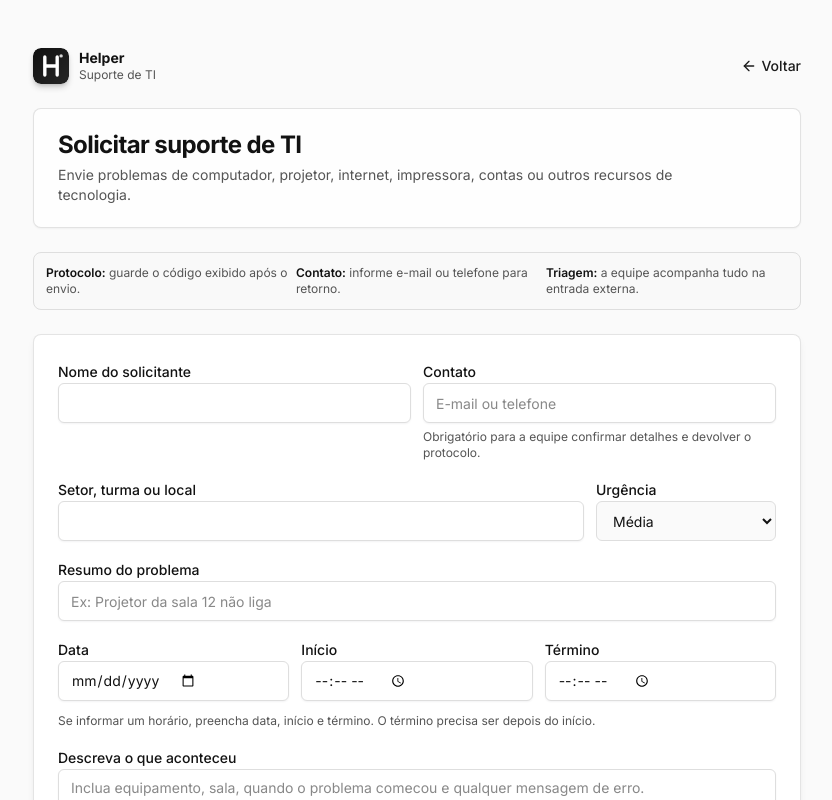
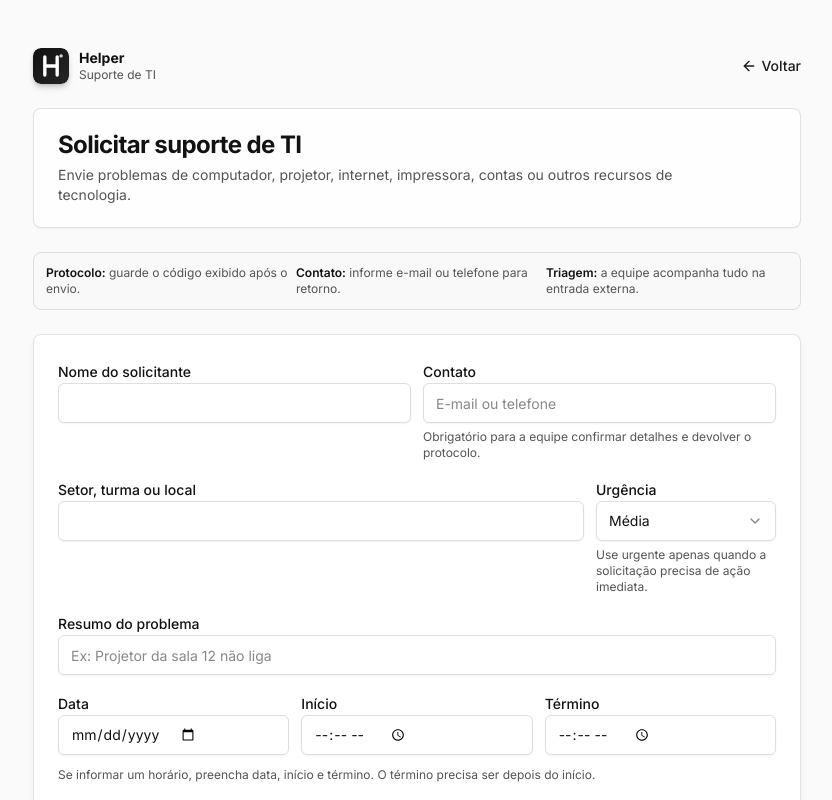
Before and after one commit to vhonorato02/helper, a Next.js app: page /solicitar/ti in a window 1280 px wide. Shown: the top 800 px of the page, without its empty margins (223-1055 px from the left). Built offline with nearby package versions, Linux system fonts and the light colour scheme; no server answers.

Commit message:
codex: melhorar seletores em formularios publicos

```diff
--- a/scripts/e2e-playwright.mjs
+++ b/scripts/e2e-playwright.mjs
@@ -119,6 +119,16 @@ async function expectPublicContactValidation(page, name) {
   await page.goto(`${baseURL}/solicitar/ti`, { waitUntil: 'networkidle' });
   await page.locator('#public-name').fill('QA Visual');
   await page.locator('#public-location').fill('Sala QA');
+  await page.getByRole('combobox', { name: 'Urgência' }).click();
+  await expectVisible(
+    page.getByRole('option', { name: 'Urgente' }),
+    `${name}: public priority options should open`,
+  );
+  await page.getByRole('option', { name: 'Alta' }).click();
+  await expectVisible(
+    page.getByRole('combobox', { name: 'Urgência' }).filter({ hasText: 'Alta' }),
+    `${name}: public priority selection`,
+  );
   await page.locator('#public-title').fill('Teste de contato obrigatorio');
   await page.locator('#public-description').fill('Validando contato obrigatorio.');
   await page.getByRole('button', { name: 'Enviar solicitação' }).click();
--- a/src/app/solicitar/_components/public-request-form.tsx
+++ b/src/app/solicitar/_components/public-request-form.tsx
@@ -7,6 +7,13 @@ import { createPublicRequest } from '@/actions/public-requests';
 import { Button } from '@/components/ui/button';
 import { Input } from '@/components/ui/input';
 import { Label } from '@/components/ui/label';
+import {
+  Select,
+  SelectContent,
+  SelectItem,
+  SelectTrigger,
+  SelectValue,
+} from '@/components/ui/select';
 import { Textarea } from '@/components/ui/textarea';
 import { validatePublicContact, validatePublicRequestSchedule } from '@/lib/public-requests';
 
@@ -158,18 +165,20 @@ export function PublicRequestForm({
         </div>
         <div className="space-y-1.5">
           <Label htmlFor="public-priority">Urgência</Label>
-          <select
-            id="public-priority"
-            name="priority"
-            defaultValue="media"
-            disabled={isPending}
-            className="flex h-10 w-full rounded-md border border-input bg-background px-3 py-2 text-sm ring-offset-background focus-visible:outline-none focus-visible:ring-2 focus-visible:ring-ring"
-          >
-            <option value="baixa">Baixa</option>
-            <option value="media">Média</option>
-            <option value="alta">Alta</option>
-            <option value="urgente">Urgente</option>
-          </select>
+          <Select name="priority" defaultValue="media" disabled={isPending}>
+            <SelectTrigger id="public-priority" aria-describedby="public-priority-help">
+              <SelectValue />
+            </SelectTrigger>
+            <SelectContent>
+              <SelectItem value="baixa">Baixa</SelectItem>
+              <SelectItem value="media">Média</SelectItem>
+              <SelectItem value="alta">Alta</SelectItem>
+              <SelectItem value="urgente">Urgente</SelectItem>
+            </SelectContent>
+          </Select>
+          <p id="public-priority-help" className="text-xs text-muted-foreground">
+            Use urgente apenas quando a solicitação precisa de ação imediata.
+          </p>
         </div>
       </div>
 
--- a/src/components/ui/dropdown-menu.tsx
+++ b/src/components/ui/dropdown-menu.tsx
@@ -19,7 +19,7 @@ const DropdownMenuSubTrigger = React.forwardRef<
   <DropdownMenuPrimitive.SubTrigger
     ref={ref}
     className={cn(
-      'flex cursor-default select-none items-center gap-2 rounded-md px-2 py-1.5 text-sm outline-none focus:bg-accent data-[state=open]:bg-accent [&_svg]:pointer-events-none [&_svg]:size-4 [&_svg]:shrink-0',
+      'flex min-h-10 cursor-pointer select-none items-center gap-2 rounded-md px-2 py-2 text-sm outline-none focus:bg-accent data-[state=open]:bg-accent [&_svg]:pointer-events-none [&_svg]:size-4 [&_svg]:shrink-0',
       inset && 'pl-8',
       className,
     )}
@@ -71,7 +71,7 @@ const DropdownMenuItem = React.forwardRef<
   <DropdownMenuPrimitive.Item
     ref={ref}
     className={cn(
-      'relative flex cursor-pointer select-none items-center gap-2 rounded-md px-2 py-2 text-sm outline-none transition-colors focus:bg-accent focus:text-accent-foreground data-[disabled]:pointer-events-none data-[disabled]:opacity-50 [&_svg]:pointer-events-none [&_svg]:size-4 [&_svg]:shrink-0',
+      'relative flex min-h-10 cursor-pointer select-none items-center gap-2 rounded-md px-2 py-2 text-sm outline-none transition-colors focus:bg-accent focus:text-accent-foreground data-[disabled]:pointer-events-none data-[disabled]:opacity-50 [&_svg]:pointer-events-none [&_svg]:size-4 [&_svg]:shrink-0',
       inset && 'pl-8',
       className,
     )}
@@ -87,7 +87,7 @@ const DropdownMenuCheckboxItem = React.forwardRef<
   <DropdownMenuPrimitive.CheckboxItem
     ref={ref}
     className={cn(
-      'relative flex cursor-default select-none items-center rounded-sm py-1.5 pl-8 pr-2 text-sm outline-none transition-colors focus:bg-accent focus:text-accent-foreground data-[disabled]:pointer-events-none data-[disabled]:opacity-50',
+      'relative flex min-h-10 cursor-pointer select-none items-center rounded-md py-2 pl-8 pr-2 text-sm outline-none transition-colors focus:bg-accent focus:text-accent-foreground data-[disabled]:pointer-events-none data-[disabled]:opacity-50',
       className,
     )}
     checked={checked}
--- a/src/components/ui/select.tsx
+++ b/src/components/ui/select.tsx
@@ -78,7 +78,7 @@ const SelectContent = React.forwardRef<
         className={cn(
           'p-1',
           position === 'popper' &&
-            'h-[var(--radix-select-trigger-height)] w-full min-w-[var(--radix-select-trigger-width)] max-w-[calc(100vw-2rem)]',
+            'w-full min-w-[var(--radix-select-trigger-width)] max-w-[calc(100vw-2rem)]',
         )}
       >
         {children}
@@ -108,7 +108,7 @@ const SelectItem = React.forwardRef<
   <SelectPrimitive.Item
     ref={ref}
     className={cn(
-      'relative flex w-full cursor-pointer select-none items-start rounded-md py-2 pl-2.5 pr-8 text-sm leading-snug outline-none transition-colors focus:bg-accent focus:text-accent-foreground data-[disabled]:pointer-events-none data-[disabled]:opacity-50',
+      'relative flex min-h-10 w-full cursor-pointer select-none items-center rounded-md py-2 pl-2.5 pr-8 text-sm leading-snug outline-none transition-colors focus:bg-accent focus:text-accent-foreground data-[disabled]:pointer-events-none data-[disabled]:opacity-50',
       className,
     )}
     {...props}
```
